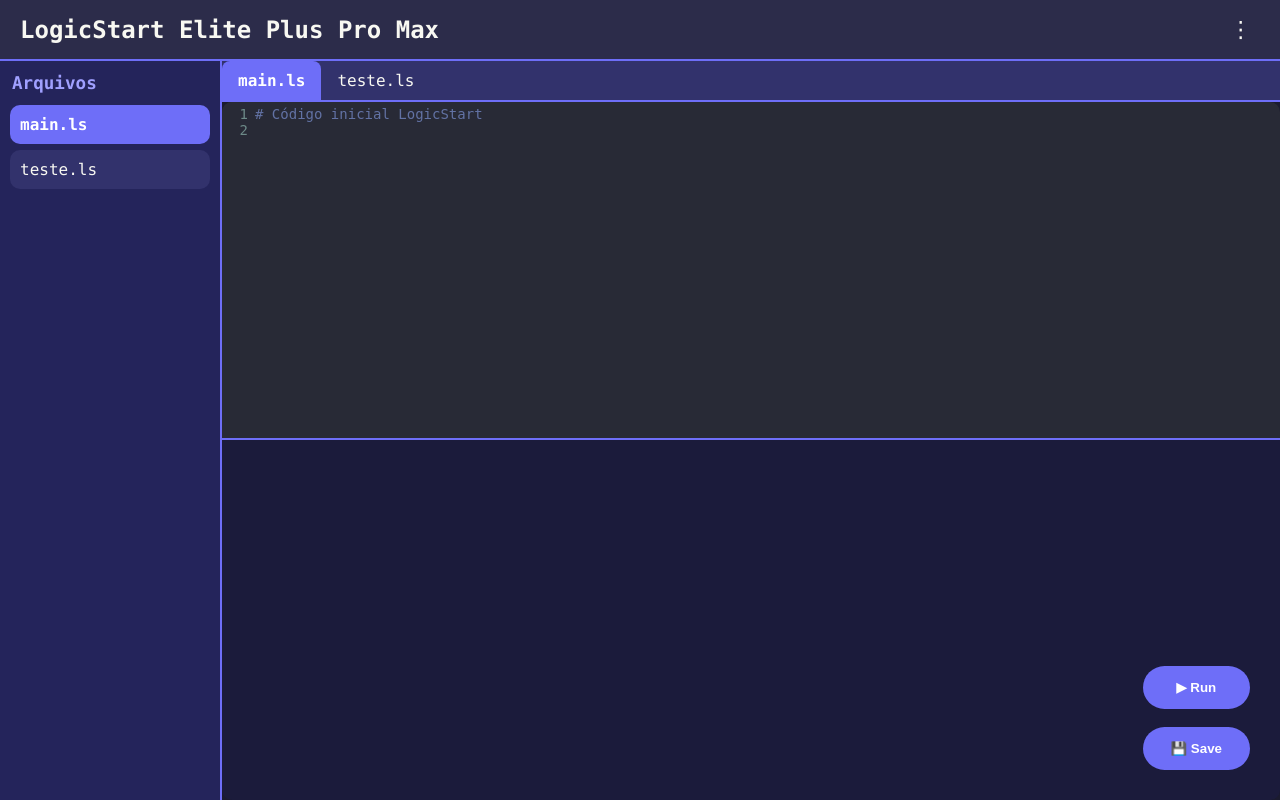
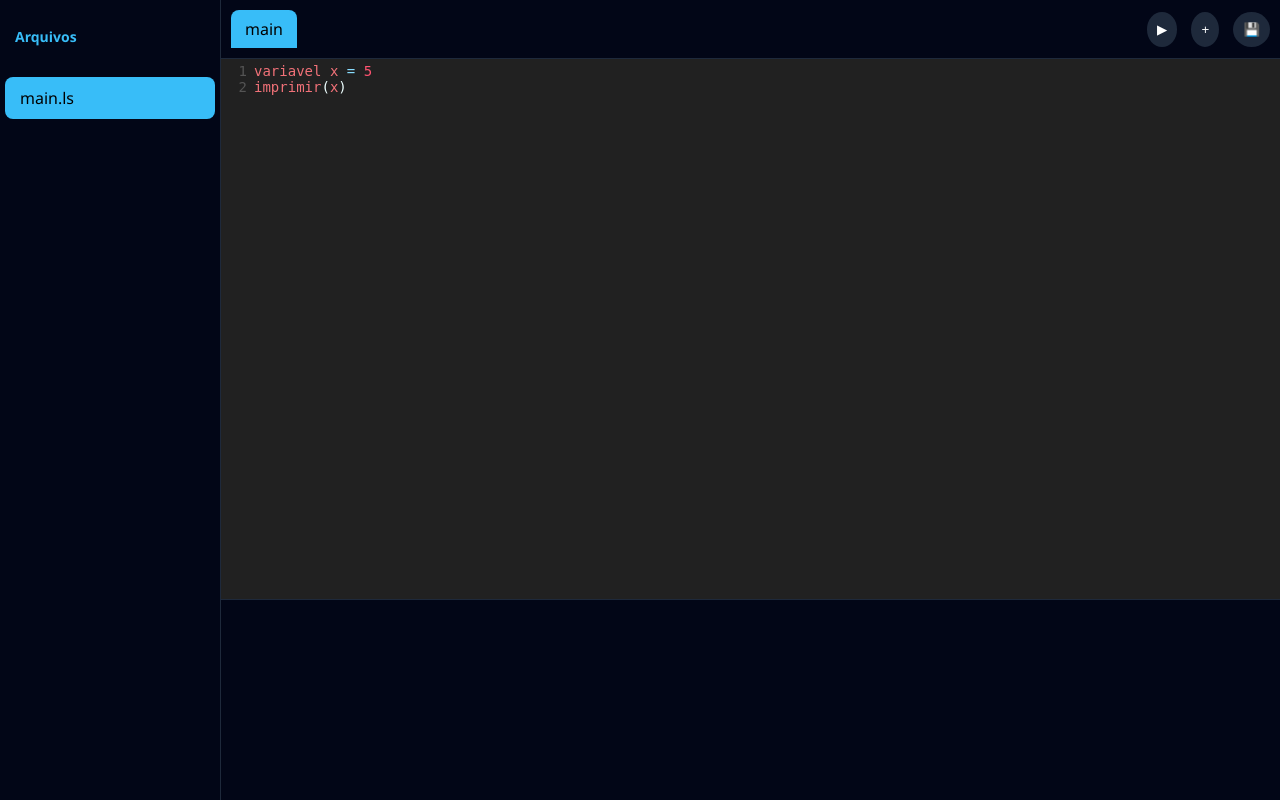
Before and after one commit to DashMasterX/logicstart, a Flask app: template templates/ide.html in a window 1280 px wide. Run offline with Flask 3, Linux system fonts and the light colour scheme; the template is opened without the code that fills it, so the values that code supplies are empty.

Commit message:
Update ide.html

```diff
--- a/templates/ide.html
+++ b/templates/ide.html
@@ -3,139 +3,272 @@
 <head>
 <meta charset="UTF-8">
 <meta name="viewport" content="width=device-width, initial-scale=1.0">
-<title>LogicStart Elite</title>
+<title>LogicStart IDE</title>
 
 <link href="https://cdn.jsdelivr.net/npm/codemirror@5.65.14/lib/codemirror.css" rel="stylesheet">
-<link href="https://cdn.jsdelivr.net/npm/codemirror@5.65.14/theme/dracula.css" rel="stylesheet">
+<link href="https://cdn.jsdelivr.net/npm/codemirror@5.65.14/theme/material-darker.css" rel="stylesheet">
 
 <style>
-body { margin:0; font-family:'Consolas', monospace; background:#1b1b2f; color:#f8f8f2; display:flex; flex-direction:column; min-height:100vh;}
-header {display:flex; justify-content:space-between; align-items:center; padding:12px 20px; background:#2c2c4a; border-bottom:2px solid #6e6ef8; box-shadow:0 2px 6px rgba(0,0,0,0.5);}
-header .titulo {font-size:1.5em; font-weight:bold;}
-header .menu {position:relative;}
-header .menu-btn {font-size:1.4em; background:none; border:none; color:#f8f8f2; cursor:pointer; padding:4px 8px;}
-header .menu-content {display:none; position:absolute; top:35px; right:0; background:#2c2c4a; border:1px solid #6e6ef8; border-radius:8px; overflow:hidden; z-index:10;}
-header .menu-content button {display:block; width:180px; padding:10px 16px; background:#2c2c4a; color:#f8f8f2; border:none; text-align:left; cursor:pointer; transition:0.2s;}
-header .menu-content button:hover {background:#6e6ef8; color:#fff; font-weight:bold;}
 
-.main-container {flex:1; display:flex; overflow:hidden;}
-#file-panel {width:220px; background:#24245b; border-right:2px solid #6e6ef8; display:flex; flex-direction:column;}
-#file-panel h3 {margin:12px; font-size:1.1em; font-weight:bold; color:#a0a0ff;}
-.file-list {flex:1; overflow-y:auto; padding:0 10px;}
-.file-list div {padding:10px; margin-bottom:6px; background:#32326c; border-radius:10px; cursor:pointer; transition:0.2s;}
-.file-list div.active, .file-list div:hover {background:#6e6ef8; color:#fff; font-weight:bold;}
+/* ===== BASE ===== */
+body {
+    margin:0;
+    font-family: 'Segoe UI', sans-serif;
+    background:#0f172a;
+    color:#e2e8f0;
+    display:flex;
+    height:100vh;
+}
 
-#editor-area {flex:2; display:flex; flex-direction:column;}
-.tab-bar {display:flex; background:#32326c; border-bottom:2px solid #6e6ef8;}
-.tab-bar .tab {padding:10px 16px; cursor:pointer; color:#f8f8f2; transition:0.2s;}
-.tab-bar .tab.active {background:#6e6ef8; color:#fff; font-weight:bold; border-radius:8px 8px 0 0;}
+/* ===== SIDEBAR ===== */
+.sidebar {
+    width:220px;
+    background:#020617;
+    border-right:1px solid #1e293b;
+    display:flex;
+    flex-direction:column;
+}
 
-.CodeMirror {flex:1; height:100%; border-radius:10px 10px 0 0; font-size:14px; border:2px solid #6e6ef8;}
+.sidebar h2 {
+    padding:15px;
+    font-size:14px;
+    color:#38bdf8;
+}
 
-#terminal {flex:1; background:#1b1b3b; padding:12px; overflow-y:auto; font-family:monospace; font-size:14px; border-top:2px solid #6e6ef8; border-radius:0 0 10px 10px;}
-.terminal .info {color:#8be9fd;}
-.terminal .success {color:#a0a0ff;}
-.terminal .debug {color:#f1fa8c;}
-.terminal .error {color:#ff6b6b;}
+.file {
+    padding:10px 15px;
+    cursor:pointer;
+    border-radius:8px;
+    margin:5px;
+    transition:.2s;
+}
 
-.float-buttons {position:fixed; bottom:30px; right:30px; display:flex; flex-direction:column; gap:18px;}
-.float-buttons button {background:#6e6ef8; border:none; color:#fff; padding:14px 28px; border-radius:50px; cursor:pointer; font-weight:bold; position:relative; overflow:hidden; transition:transform 0.2s ease, box-shadow 0.3s ease;}
-.float-buttons button:hover {transform:scale(1.15); box-shadow:0 6px 22px rgba(110,110,248,0.5);}
-.float-buttons button::after {content:""; position:absolute; width:100px; height:100px; background:rgba(255,255,255,0.15); border-radius:50%; top:50%; left:50%; transform:translate(-50%,-50%) scale(0); transition:transform 0.5s ease, opacity 0.5s ease;}
-.float-buttons button:active::after {transform:translate(-50%,-50%) scale(3); opacity:0;}
+.file:hover {
+    background:#1e293b;
+}
 
-@media (max-width:1024px){.main-container{flex-direction:column;} #file-panel{width:100%; height:150px; flex-direction:row; overflow-x:auto;} .CodeMirror{height:300px;} #terminal{height:200px;}}
+.file.active {
+    background:#38bdf8;
+    color:#000;
+}
+
+/* ===== MAIN ===== */
+.main {
+    flex:1;
+    display:flex;
+    flex-direction:column;
+}
+
+/* ===== TOPBAR ===== */
+.topbar {
+    display:flex;
+    justify-content:space-between;
+    align-items:center;
+    background:#020617;
+    padding:10px;
+    border-bottom:1px solid #1e293b;
+}
+
+.tabs {
+    display:flex;
+    gap:5px;
+}
+
+.tab {
+    padding:8px 14px;
+    background:#1e293b;
+    border-radius:8px 8px 0 0;
+    cursor:pointer;
+}
+
+.tab.active {
+    background:#38bdf8;
+    color:black;
+}
+
+/* ===== EDITOR ===== */
+.editor-container {
+    flex:1;
+}
+
+.CodeMirror {
+    height:100%;
+    font-size:14px;
+}
+
+/* ===== TERMINAL ===== */
+.terminal {
+    height:180px;
+    background:#020617;
+    border-top:1px solid #1e293b;
+    padding:10px;
+    overflow:auto;
+    font-family:monospace;
+}
+
+/* ===== BOTÕES ===== */
+.actions button {
+    margin-left:10px;
+    border:none;
+    background:#1e293b;
+    color:white;
+    padding:10px;
+    border-radius:50%;
+    cursor:pointer;
+    transition:.2s;
+}
+
+.actions button:hover {
+    background:#38bdf8;
+    color:black;
+    transform:scale(1.1);
+}
+
+/* ===== RESPONSIVO ===== */
+@media(max-width:900px){
+    .sidebar{display:none;}
+}
+
 </style>
 </head>
+
 <body>
 
-<header>
-<div class="titulo">LogicStart Elite Plus Pro Max</div>
-<div class="menu">
-    <button class="menu-btn">⋮</button>
-    <div class="menu-content">
-        <button onclick="novoArquivo()">Novo Arquivo</button>
-        <button onclick="salvarCodigo()">Salvar</button>
-        <button onclick="executarCodigo()">Executar</button>
-        <button onclick="limparTerminal()">Limpar Terminal</button>
-    </div>
-</div>
-</header>
-
-<div class="main-container">
-<div id="file-panel">
-    <h3>Arquivos</h3>
-    <div class="file-list" id="file-list"></div>
-</div>
-<div id="editor-area">
-    <div class="tab-bar" id="tab-bar"></div>
-    <textarea id="editor"></textarea>
-    <div id="terminal" class="terminal"></div>
-</div>
+<!-- SIDEBAR -->
+<div class="sidebar">
+    <h2>Arquivos</h2>
+    <div id="files"></div>
 </div>
 
-<div class="float-buttons">
-    <button onclick="executarCodigo()">▶ Run</button>
-    <button onclick="salvarCodigo()">💾 Save</button>
+<!-- MAIN -->
+<div class="main">
+
+    <!-- TOPBAR -->
+    <div class="topbar">
+        <div class="tabs" id="tabs"></div>
+
+        <div class="actions">
+            <button onclick="executarCodigo()">▶</button>
+            <button onclick="novoArquivo()">+</button>
+            <button onclick="salvar()">💾</button>
+        </div>
+    </div>
+
+    <!-- EDITOR -->
+    <div class="editor-container">
+        <textarea id="editor"></textarea>
+    </div>
+
+    <!-- TERMINAL -->
+    <div class="terminal" id="terminal"></div>
+
 </div>
 
 <script src="https://cdn.jsdelivr.net/npm/codemirror@5.65.14/lib/codemirror.js"></script>
 <script src="https://cdn.jsdelivr.net/npm/codemirror@5.65.14/mode/python/python.js"></script>
 
 <script>
-/* ===== Editor ===== */
-let editor = CodeMirror.fromTextArea(document.getElementById("editor"), {
-    mode: "python",
-    theme: "dracula",
-    lineNumbers:true,
-    lineWrapping:true,
-    indentUnit:4,
-    tabSize:4,
-    extraKeys: {"Ctrl-Space":"autocomplete"}
+
+/* ===== EDITOR ===== */
+let editor = CodeMirror.fromTextArea(document.getElementById("editor"),{
+    mode:"python",
+    theme:"material-darker",
+    lineNumbers:true
 });
 
-/* ===== Arquivos ===== */
+/* ===== ARQUIVOS ===== */
 let arquivos = JSON.parse(localStorage.getItem("arquivos")) || {
-    "main":"# Código inicial LogicStart\n",
-    "teste":"# Código de teste\n"
+    "main": 'variavel x = 5\nimprimir(x)'
 };
-let arquivoAtivo = "main";
 
-function salvarLocal(){localStorage.setItem("arquivos", JSON.stringify(arquivos));}
+let atual = "main";
 
-/* ===== Atualiza abas e lista ===== */
-function atualizarAbas(){const tabBar=document.getElementById("tab-bar"); tabBar.innerHTML=""; Object.keys(arquivos).forEach(n=>{let div=document.createElement("div"); div.textContent=n+".ls"; div.className=(n===arquivoAtivo)?"tab active":"tab"; div.onclick=()=>abrirArquivo(n); div.draggable=true; div.ondragstart=(e)=>e.dataTransfer.setData("text",n); div.ondragover=(e)=>e.preventDefault(); div.ondrop=(e)=>{const from=e.dataTransfer.getData("text"); if(from!==n){let arr=Object.keys(arquivos); arr.splice(arr.indexOf(from),1); arr.splice(arr.indexOf(n),0,from); let novos={}; arr.forEach(x=>novos[x]=arquivos[x]); arquivos=novos; atualizarAbas(); atualizarArquivoLista(); salvarLocal();}}; tabBar.appendChild(div);}); atualizarArquivoLista();}
+/* ===== UI ===== */
+function render(){
+    // files
+    let f = document.getElementById("files");
+    f.innerHTML="";
+    Object.keys(arquivos).forEach(nome=>{
+        let el=document.createElement("div");
+        el.className="file "+(nome===atual?"active":"");
+        el.innerText=nome+".ls";
+        el.onclick=()=>abrir(nome);
+        f.appendChild(el);
+    });
 
-function atualizarArquivoLista(){const lista=document.getElementById("file-list"); lista.innerHTML=""; Object.keys(arquivos).forEach(n=>{let div=document.createElement("div"); div.textContent=n+".ls"; div.className=(n===arquivoAtivo)?"active":""; div.onclick=()=>abrirArquivo(n); lista.appendChild(div);});}
+    // tabs
+    let t=document.getElementById("tabs");
+    t.innerHTML="";
+    Object.keys(arquivos).forEach(nome=>{
+        let el=document.createElement("div");
+        el.className="tab "+(nome===atual?"active":"");
+        el.innerText=nome;
+        el.onclick=()=>abrir(nome);
+        t.appendChild(el);
+    });
+}
 
-/* ===== Abrir arquivo ===== */
-function abrirArquivo(nome){if(!arquivos[nome]) return logTerminal(`Arquivo '${nome}' não existe`,"error"); arquivoAtivo=nome; editor.setValue(arquivos[nome]); atualizarAbas(); salvarLocal();}
+function abrir(nome){
+    atual=nome;
+    editor.setValue(arquivos[nome]);
+    render();
+}
 
-/* ===== Terminal ===== */
-let terminal=document.getElementById("terminal");
-function limparTerminal(){terminal.innerHTML="";}
-function logTerminal(texto,tipo="info"){let div=document.createElement("div"); div.className=tipo; div.innerHTML=texto.replace(/\n/g,"<br>"); terminal.appendChild(div); terminal.scrollTop=terminal.scrollHeight;}
+function salvar(){
+    arquivos[atual]=editor.getValue();
+    localStorage.setItem("arquivos",JSON.stringify(arquivos));
+    log("Salvo com sucesso","ok");
+}
 
-/* ===== Arquivo ativo ===== */
-function atualizarArquivoAtivo(){arquivos[arquivoAtivo]=editor.getValue(); salvarLocal();}
+function novoArquivo(){
+    let nome=prompt("Nome:");
+    if(!nome)return;
+    arquivos[nome]="";
+    abrir(nome);
+}
 
-/* ===== Executar ===== */
-function executarCodigo(){atualizarArquivoAtivo(); logTerminal("> Executando...","info"); try{let res=eval(editor.getValue()); logTerminal(res??"Execução concluída","success");}catch(e){logTerminal(e.message,"error");}}
+/* ===== TERMINAL ===== */
+function log(txt,type="info"){
+    let t=document.getElementById("terminal");
+    let d=document.createElement("div");
+    d.innerText=txt;
 
-/* ===== Salvar ===== */
-function salvarCodigo(){atualizarArquivoAtivo(); logTerminal(`Arquivo '${arquivoAtivo}.ls' salvo!`,"success");}
+    if(type==="error") d.style.color="#ef4444";
+    if(type==="ok") d.style.color="#22c55e";
 
-/* ===== Novo arquivo ===== */
-function novoArquivo(){let nome=prompt("Nome do novo arquivo:"); if(!nome) return; nome=nome.replace(/\W/g,"_"); if(arquivos[nome]) return logTerminal(`Arquivo '${nome}' já existe`,"error"); arquivos[nome]="# Novo arquivo\n"; abrirArquivo(nome);}
+    t.appendChild(d);
+    t.scrollTop=t.scrollHeight;
+}
 
-/* ===== Inicialização ===== */
-document.addEventListener("DOMContentLoaded",()=>{atualizarAbas(); abrirArquivo(arquivoAtivo);});
+/* ===== EXECUÇÃO REAL ===== */
+async function executarCodigo(){
+    salvar();
+    log("Executando...");
 
-/* ===== Menu Dropdown ===== */
-const menuBtn=document.querySelector(".menu-btn");
-const menuContent=document.querySelector(".menu-content");
-menuBtn.addEventListener("click",()=>{menuContent.style.display=menuContent.style.display==="block"?"none":"block";});
-document.addEventListener("click",(e)=>{if(!menuBtn.contains(e.target) && !menuContent.contains(e.target)){menuContent.style.display="none";}});
+    try{
+        let res = await fetch("http://localhost:5000/executar",{
+            method:"POST",
+            headers:{"Content-Type":"application/json"},
+            body:JSON.stringify({codigo:editor.getValue()})
+        });
+
+        let data = await res.json();
+
+        if(data.erro){
+            log(data.erro,"error");
+        }else{
+            log(data.saida.join("\n"),"ok");
+        }
+
+    }catch{
+        log("Erro ao conectar com engine","error");
+    }
+}
+
+/* ===== INIT ===== */
+render();
+abrir(atual);
+
 </script>
 
 </body>
```
